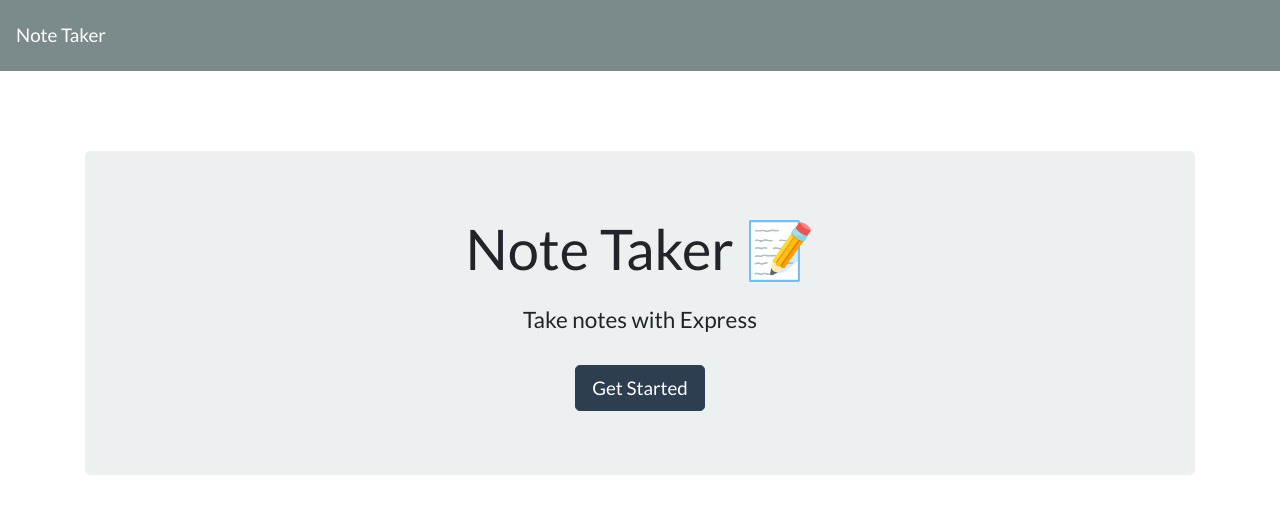
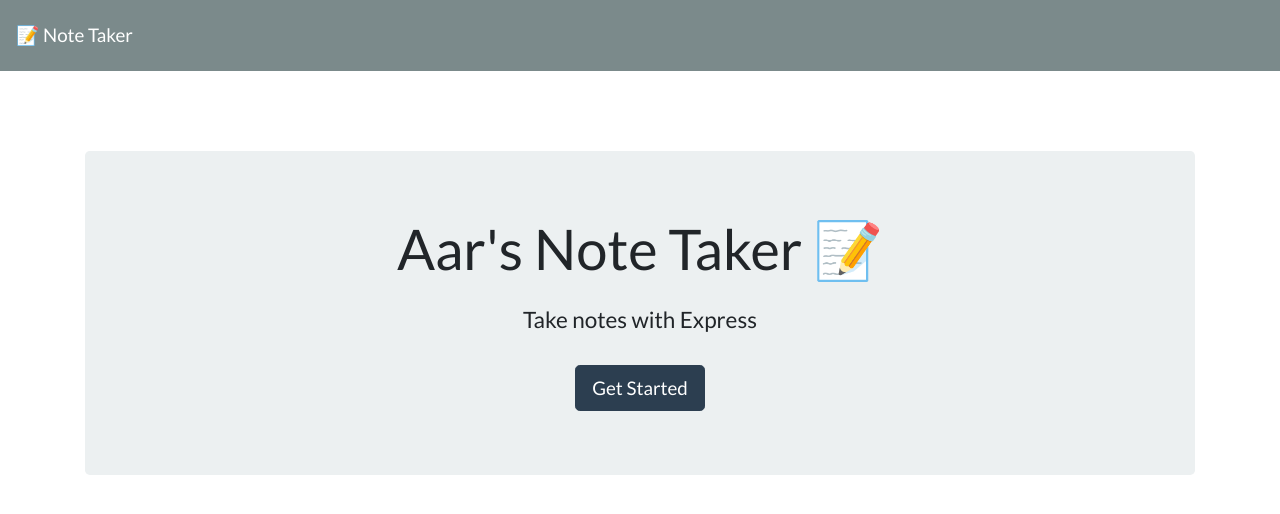
Before and after one commit to AarKaiser/note_taker, a website: page public/index.html in a window 1280 px wide. Drawn offline with nearby package versions, Linux system fonts and the light colour scheme; no server answers.

Commit message:
updating index.html

```diff
--- a/public/index.html
+++ b/public/index.html
@@ -5,18 +5,18 @@
   <meta charset="UTF-8">
   <meta name="viewport" content="width=device-width, initial-scale=1.0">
   <meta http-equiv="X-UA-Compatible" content="ie=edge">
-  <title>Note Taker</title>
+  <title>Aar's Note Taker</title>
   <link rel="stylesheet" href="https://cdnjs.cloudflare.com/ajax/libs/bootswatch/4.1.3/flatly/bootstrap.min.css" />
 </head>
 
 <body>
   <nav class="navbar navbar-dark bg-dark">
-    <a class="navbar-brand" href="/">Note Taker
+    <a class="navbar-brand" href="/">📝 Note Taker
     </a>
   </nav>
   <div class="container">
     <div style="margin-top: 80px;" class="jumbotron text-center">
-      <h1 class="display-4">Note Taker <span role="img" aria-label="Memo">📝</span></h1>
+      <h1 class="display-4">Aar's Note Taker <span role="img" aria-label="Memo">📝</span></h1>
       <h4 class="mt-4">Take notes with Express</h4>
       <a class="btn btn-primary btn-lg mt-4" href="/notes" role="button">Get Started</a>
     </div>
```
